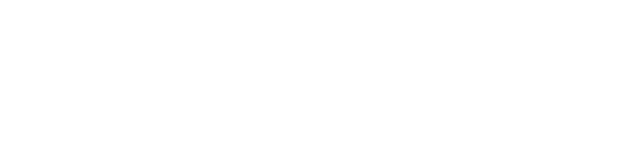
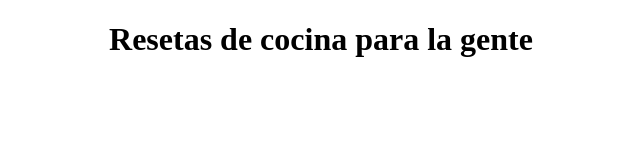
Before and after one commit to Jodatodli12/pagina_cocina_bp, a plain HTML site: page index.html in a window 1280 px wide. Shown: the whole page, without its empty margins (319-959 px from the left). Drawn offline with Linux system fonts and the light colour scheme.

Commit message:
titulo de la pagina 1

```diff
--- a/index.html
+++ b/index.html
@@ -6,6 +6,6 @@
     <title>Pagina de cocina</title>
 </head>
 <body>
-
+    <center><h1>Resetas de cocina para la gente</h1></center>
 </body>
 </html>
```
